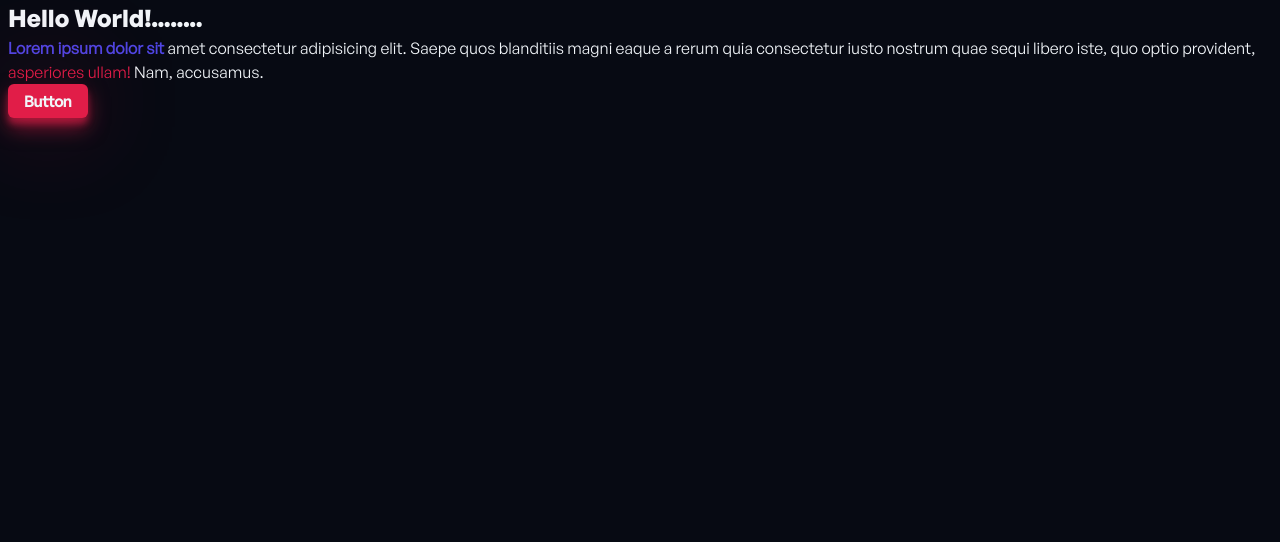
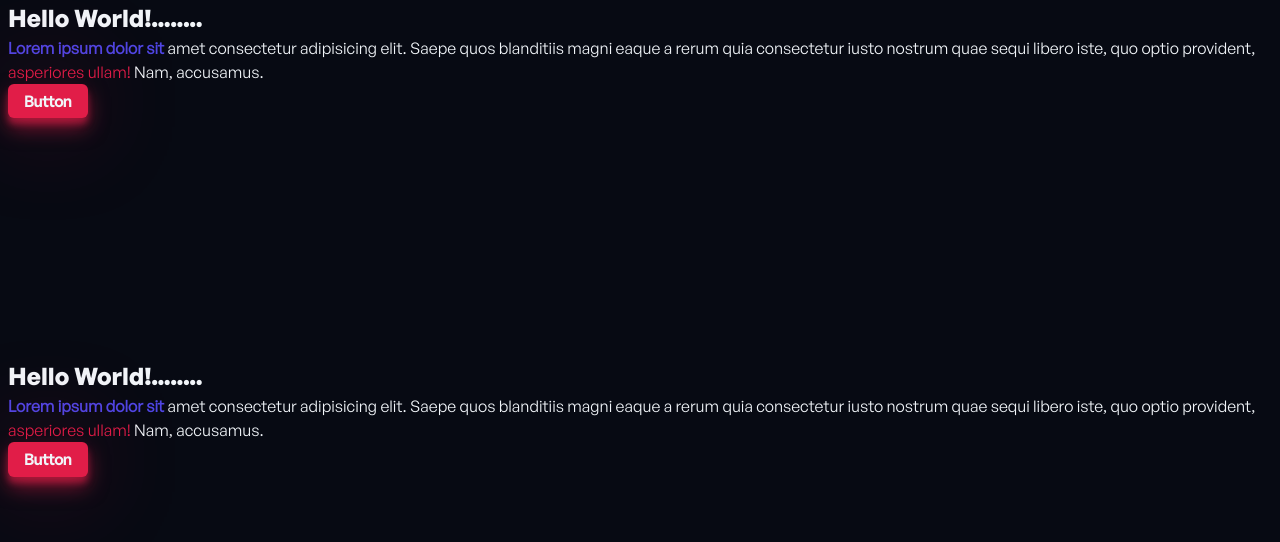
Before and after one commit to mjollnir03/Personal-Website, a website built with Vite: page main-directory/index.html in a window 1280 px wide. Built offline with nearby package versions, Linux system fonts and the light colour scheme.

Commit message:
Section and Sizes have been added .section in utils sizes in root as global variable

```diff
--- a/main-directory/index.html
+++ b/main-directory/index.html
@@ -16,6 +16,15 @@
         Nam, accusamus.</p>
       <button class="btn">Button</button>
     </article>
+    <article class="container section">
+      <h1> Hello World!........</h1>
+      <p> <strong> Lorem ipsum dolor sit </strong>amet consectetur
+        adipisicing elit. Saepe quos blanditiis
+        magni eaque a rerum quia consectetur iusto nostrum quae
+        sequi libero iste, quo optio provident, <a > asperiores ullam! </a>
+        Nam, accusamus.</p>
+      <button class="btn">Button</button>
+    </article>
 
     <script type="module" src="./src/main.js"></script>
   </body>
--- a/main-directory/styles/style.css
+++ b/main-directory/styles/style.css
@@ -27,13 +27,29 @@ font-family: 'GeneralSans-BoldItalic';
     --color-rose: #e11d48;
     --color-indigo: #4f46e5;
     /* RBG VALUES
+
     rose: rgb(225, 29, 72)
     indigo: rgb(79, 70, 229)
 
+    */
 
+    /* SIZES: FROM TAILWIND.CSS */
+    --size-xxs: 0.5rem;
+    --size-xs: 0.75rem;
+    --size-sm: 0.875rem;
+    --size-base: 1rem;
+    --size-lg: 1.125rem;
+    --size-xl: 1.25rem;
+    --size-2xl: 1.5rem;
+    --size-3xl: 1.875rem;
+    --size-4xl: 2.25rem;
+    --size-5xl: 3rem;
+    --size-6xl: 3.75rem;
+    --size-7xl: 4.5rem;
+    --size-8xl: 6rem;
+    --size-9xl: 8rem;
+    --size-10xl: 10rem;
 
-
-    */
 }
 
 /* FOR ALL HTML TAGS */
--- a/main-directory/styles/utils.css
+++ b/main-directory/styles/utils.css
@@ -49,6 +49,10 @@
     padding-right: 0.5rem;
 }
 
+.section {
+    padding-top: 5rem;
+}
+
 /* mobile first architecture */
 
 /* xs */
@@ -77,18 +81,28 @@
     .container {
         max-width: 1024px;
     }
+    .section{
+        margin-top: 10rem;
+    }
 }
 
 /* xl */
 @media (min-width: 1280px) {
-        .container {
+    .container {
         max-width: 1280px;
+    }
+    .section{
+        margin-top: 10rem;
     }
 }
 
 /* xxl */
 @media (min-width: 1536px) {
-        .container {
+    .container {
         max-width: 1536px;
     }
+    .section{
+        margin-top: 10rem;
+    }
+
 }
```
